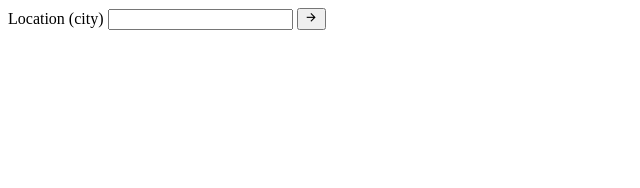
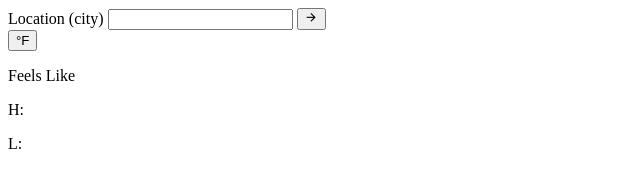
Before and after one commit to RaviP14/weather-app, a website built with webpack: page dist/index.html in a window 1280 px wide. Shown: the whole page, without its empty margins (0-640 px from the left). Built offline with nearby package versions, Linux system fonts and the light colour scheme.

Commit message:
Updated layout for temp changes C to F.

```diff
--- a/dist/index.html
+++ b/dist/index.html
@@ -7,6 +7,7 @@
   <meta charset="UTF-8"/>
 </head>
 <body>
+  <div id="topbarDiv">
     <div id="formDiv">
       <form id="searchForm">
         <div id="search">
@@ -16,20 +17,27 @@
         </div>
       </form>
     </div>
+    <div id="ctempDiv">
+      <button id="ctempbtn" value="C">&deg;F</button>
+    </div>
+</div>
   <div>
     <div id="location">
       <p id="locationText"></p>
     </div>
     <div id="todayDiv">
-      <p id="todayTemp"></p>
+      <p id="todayTemp" class="degrees"></p>
       <div id="feelsLikeDiv">
-        <p id="feelsLike"></p>
+        <label id="feelsLikeLabel" for="feelsLike">Feels Like</label>
+        <p id="feelsLike" class="degrees"></p>
       </div>
       <div id="maxTempDiv">
-        <p id="maxTemp"></p>
+        <label id="maxTempLabel" for="maxTemp">H:</label>
+        <p id="maxTemp" class="degrees"></p>
       </div>
       <div id="minTempDiv">
-        <p id="minTemp"></p>
+        <label id="minTempLabel"for="minTemp">L:</label>
+        <p id="minTemp" class="degrees"></p>
       </div>
     </div>
   </div>
```
Lines whose indentation alone changed are shown as unchanged.
